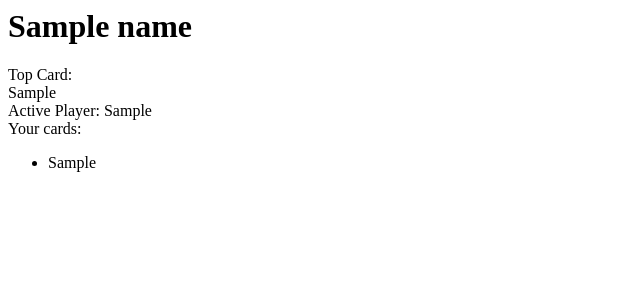
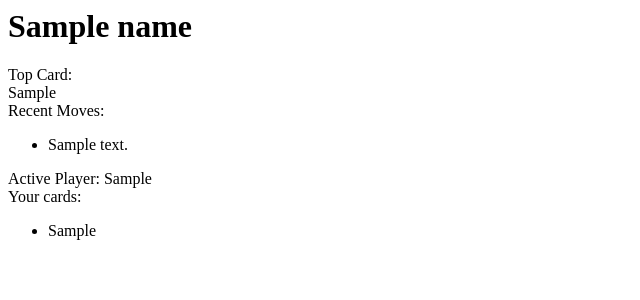
Before and after one commit to dhermes/covid-crazy-eight, a Flask app: template src/templates/player.html in a window 1280 px wide. Shown: the top 300 px of the page, without its empty margins (0-640 px from the left). Run offline with Flask 2, Linux system fonts and the light colour scheme; the template is opened without the code that fills it: most values are stand-ins (such as "Sample title", 1, 10 or a date in 2020); parts of the project's set-up code (start-up, migrations or seed data) failed here and were passed over.

Commit message:
Adding list of recent moves.

```diff
--- a/src/app.py
+++ b/src/app.py
@@ -8,7 +8,7 @@ import flask
 
 APP = flask.Flask(__name__)
 METHODS = ("GET", "POST", "PUT", "PATCH", "DELETE")
-GAME = {"players": {}, "buried_cards": []}
+GAME = {"players": {}, "buried_cards": [], "all_moves": []}
 LOCK = threading.Lock()
 UNICODE_CARDS = {
     "CLUBS": "\u2663",
@@ -125,6 +125,7 @@ def player(player_uuid):
         return flask.render_template(
             "player.html",
             name=name,
+            recent_moves=list(reversed(GAME["all_moves"][-3:])),
             top_card_suit=top_card_suit,
             top_card=top_card,
             active_player=active_player,
@@ -148,6 +149,8 @@ def play(player_uuid, value, action):
             drawn_card = GAME["deck"].pop()
             player["cards"].append(drawn_card)
             GAME["active_player"] = player["next"]
+            name = player["name"]
+            GAME["all_moves"].append(f"{name} drew a card")
 
             return flask.redirect(f"/player/{player_uuid}")
 
@@ -175,6 +178,9 @@ def play(player_uuid, value, action):
         GAME["top_card"] = card
         player["cards"].remove(card)
         GAME["active_player"] = player["next"]
+        name = player["name"]
+        as_display = f"{value}{UNICODE_CARDS[suit]}"
+        GAME["all_moves"].append(f"{name} played {as_display}")
 
         return flask.redirect(f"/player/{player_uuid}")
 
--- a/src/templates/player.html
+++ b/src/templates/player.html
@@ -18,6 +18,16 @@
     <div>
         Top Card: <div class="{{ top_card_suit }}">{{ top_card }}</div>
     </div>
+    {% if recent_moves %}
+    <div id="recent-moves">
+        <div>Recent Moves:</div>
+        <ul>
+            {% for move_text in recent_moves %}
+            <li>{{ move_text }}</li>
+            {% endfor %}
+        </ul>
+    </div>
+    {% endif %}
     <div>Active Player: {{ active_player }}</div>
     <div>Your cards:</div>
     <ul id="cards">
```
